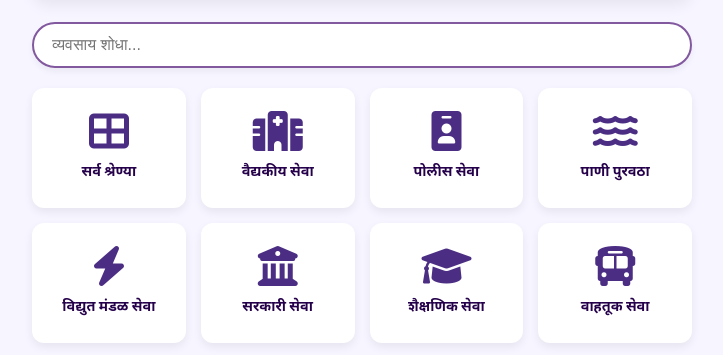
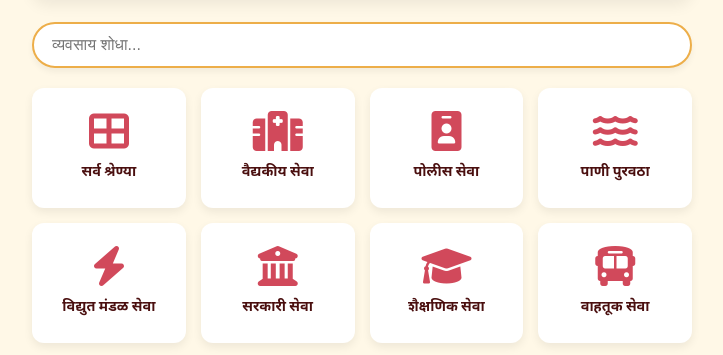
Before and after one commit to the-scam-master/jawala-directory, a website: page index.html in a window 1280 px wide. Shown: the part 132-487 px from the top of the page, without its empty margins (278-1001 px from the left). Drawn offline with nearby package versions, Linux system fonts and the light colour scheme; files whose address does not match are found by name.

Commit message:
Update styles.css

```diff
--- a/assets/css/styles.css
+++ b/assets/css/styles.css
@@ -1,13 +1,13 @@
 @import url('https://fonts.googleapis.com/css2?family=Noto+Sans+Devanagari:wght@300;400;600;700&family=Mukta:wght@400;600;700&display=swap');
 
 :root {
-    --primary-color:   #4B2E83;
-    --secondary-color: #82589F;
-    --accent-color:    #F2B807;
-    --muted-text:      #7C6C8F;
-    --background-color:#F7F5FF;
+    --primary-color:   #D1495B;
+    --secondary-color: #EDAE49;
+    --accent-color:    #3066BE;
+    --muted-text:      #8A6D5F;
+    --background-color:#FFF8E7;
     --card-background: #FFFFFF;
-    --text-color:      #25004B;
+    --text-color:      #4A0F0F;
     --soft-shadow:     rgba(0,0,0,0.07);
 }
 
```
